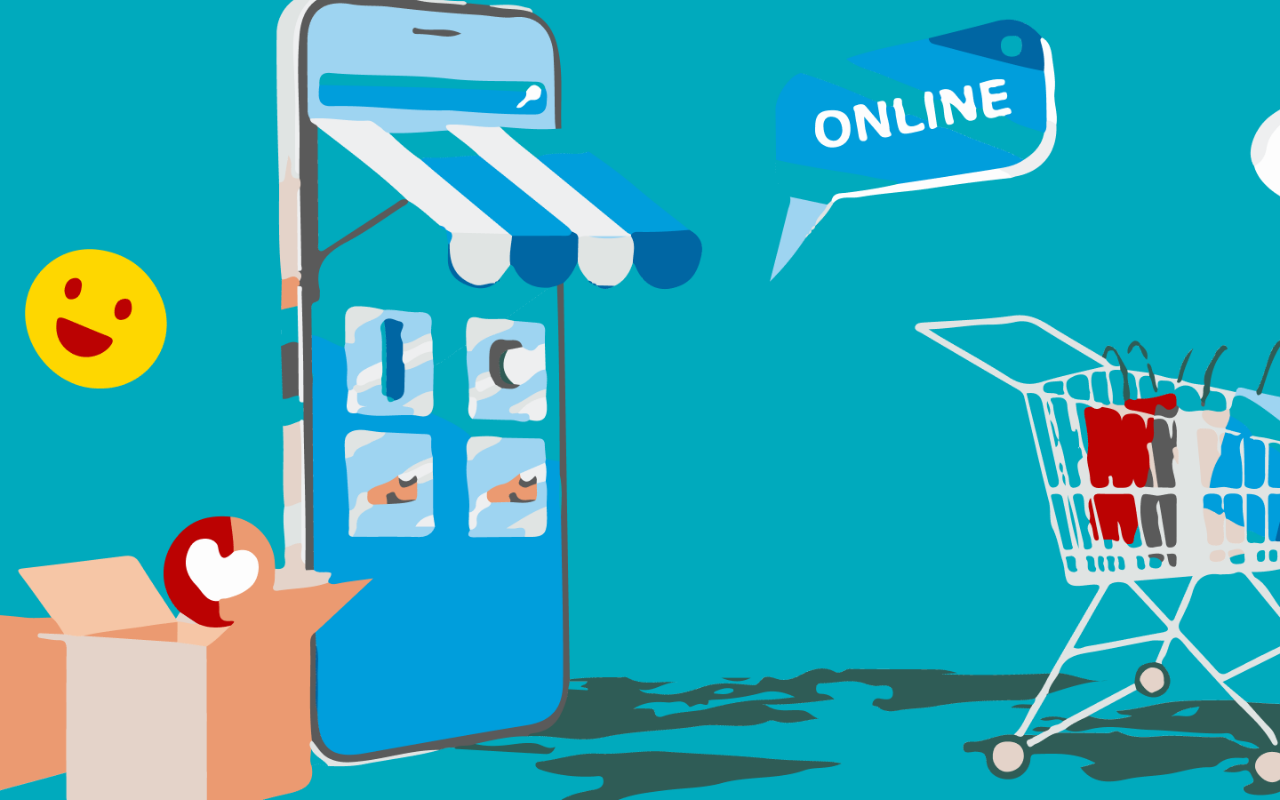
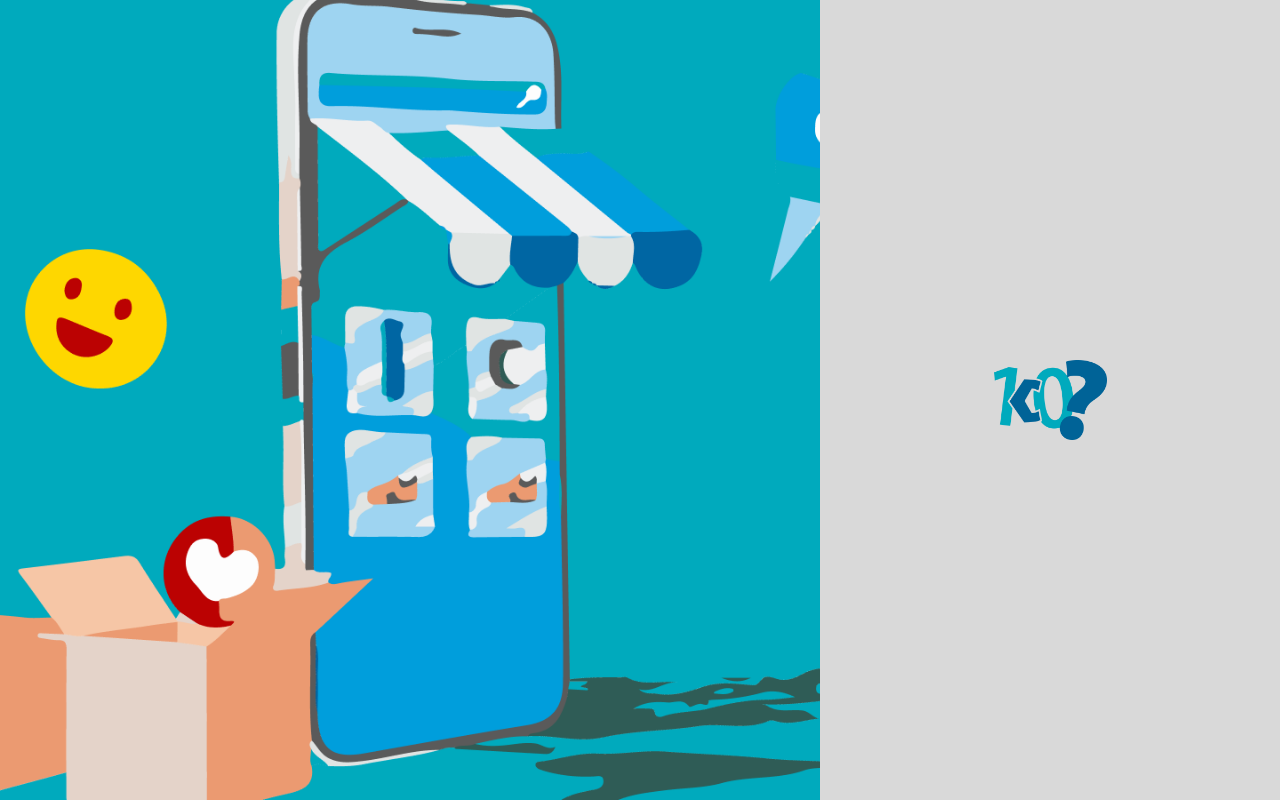
Before and after one commit to Weydans/vendas-online, a React (Vite) app in the folder webapp/: page / in a window 1280 px wide. Built offline with nearby package versions, Linux system fonts and the light colour scheme.

Commit message:
create login stage

```diff
--- a/webapp/src/App.tsx
+++ b/webapp/src/App.tsx
@@ -1,3 +1,5 @@
+import './main.css';
+
 import LoginScreen from './modules/login';
 
 function App() {
--- /dev/null
+++ b/webapp/src/main.css
@@ -0,0 +1,8 @@
+* {
+    box-sizing: border-box;
+}
+
+body {
+    margin: 0;
+    padding: 0;
+}
--- a/webapp/src/modules/login/screens/LoginScreen.tsx
+++ b/webapp/src/modules/login/screens/LoginScreen.tsx
@@ -1,10 +1,18 @@
-import { BackgroundImage } from '../styles/loginScreen.styles';
+import {
+  BackgroundImage,
+  ContainerLogin,
+  ContainerLoginScreen,
+  LogoImage,
+} from '../styles/loginScreen.styles';
 
 const LoginScreen = () => {
   return (
-    <div>
+    <ContainerLoginScreen>
       <BackgroundImage src="./background.png" />
-    </div>
+      <ContainerLogin>
+        <LogoImage src="./logo.png" />
+      </ContainerLogin>
+    </ContainerLoginScreen>
   );
 };
 
--- a/webapp/src/modules/login/styles/loginScreen.styles.ts
+++ b/webapp/src/modules/login/styles/loginScreen.styles.ts
@@ -1,4 +1,10 @@
 import styled from 'styled-components';
+
+export const ContainerLoginScreen = styled.div`
+  width: 100%;
+  display: flex;
+  justify-content: end;
+`;
 
 export const BackgroundImage = styled.img`
   position: absolute;
@@ -7,4 +13,20 @@ export const BackgroundImage = styled.img`
   width: 100%;
   height: 100vh;
   object-fit: cover;
+  z-index: -1;
 `;
+
+export const ContainerLogin = styled.div`
+  background-color: #d9d9d9;
+  width: 100%;
+  max-width: 460px;
+  height: 100vh;
+  display: flex;
+  justify-content: center;
+  align-items: center;
+  padding: 20px;
+`;
+
+export const LogoImage = styled.img`
+  max-height: 80px;
+`;
```
Also changed, not shown: webapp/public/logo.png (added).
